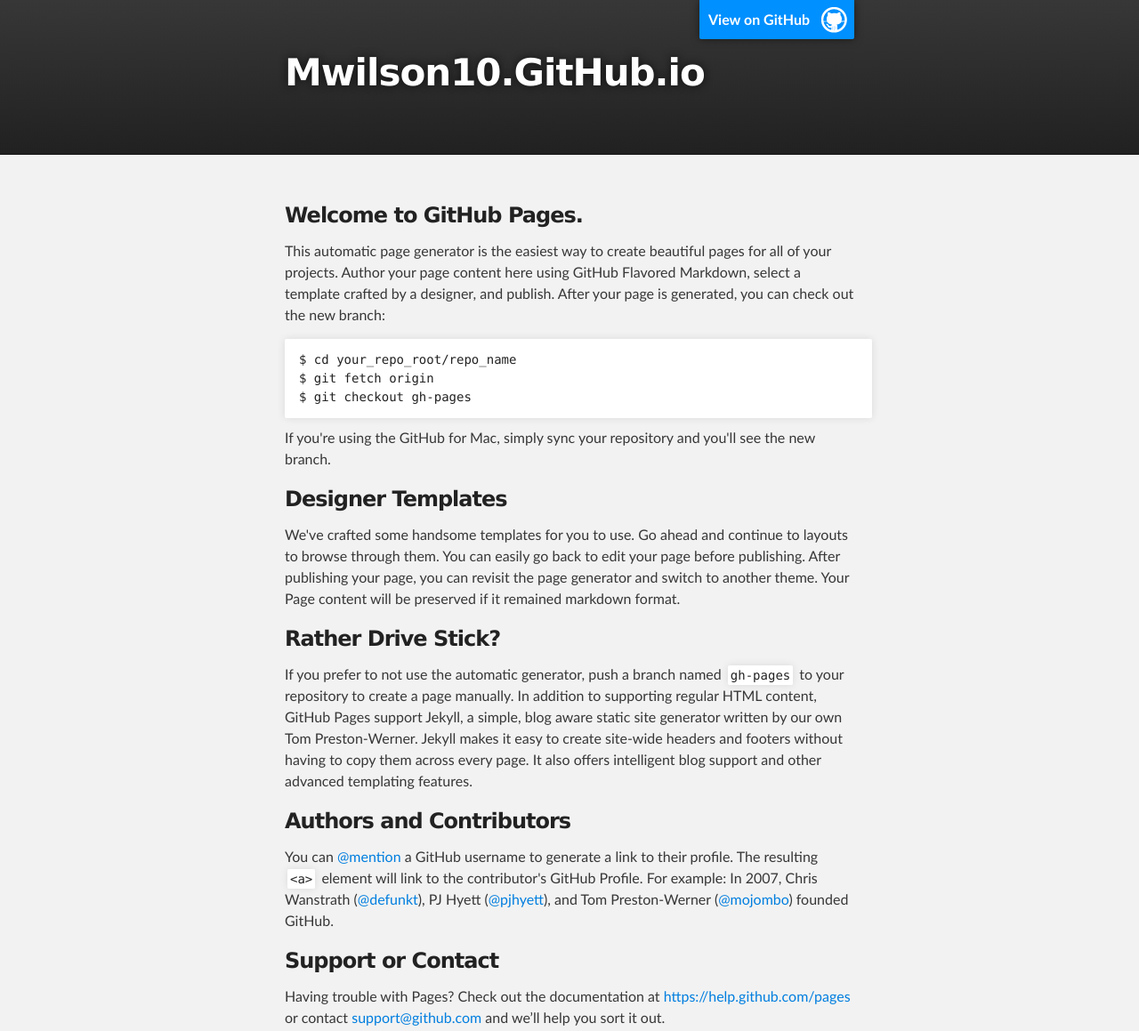
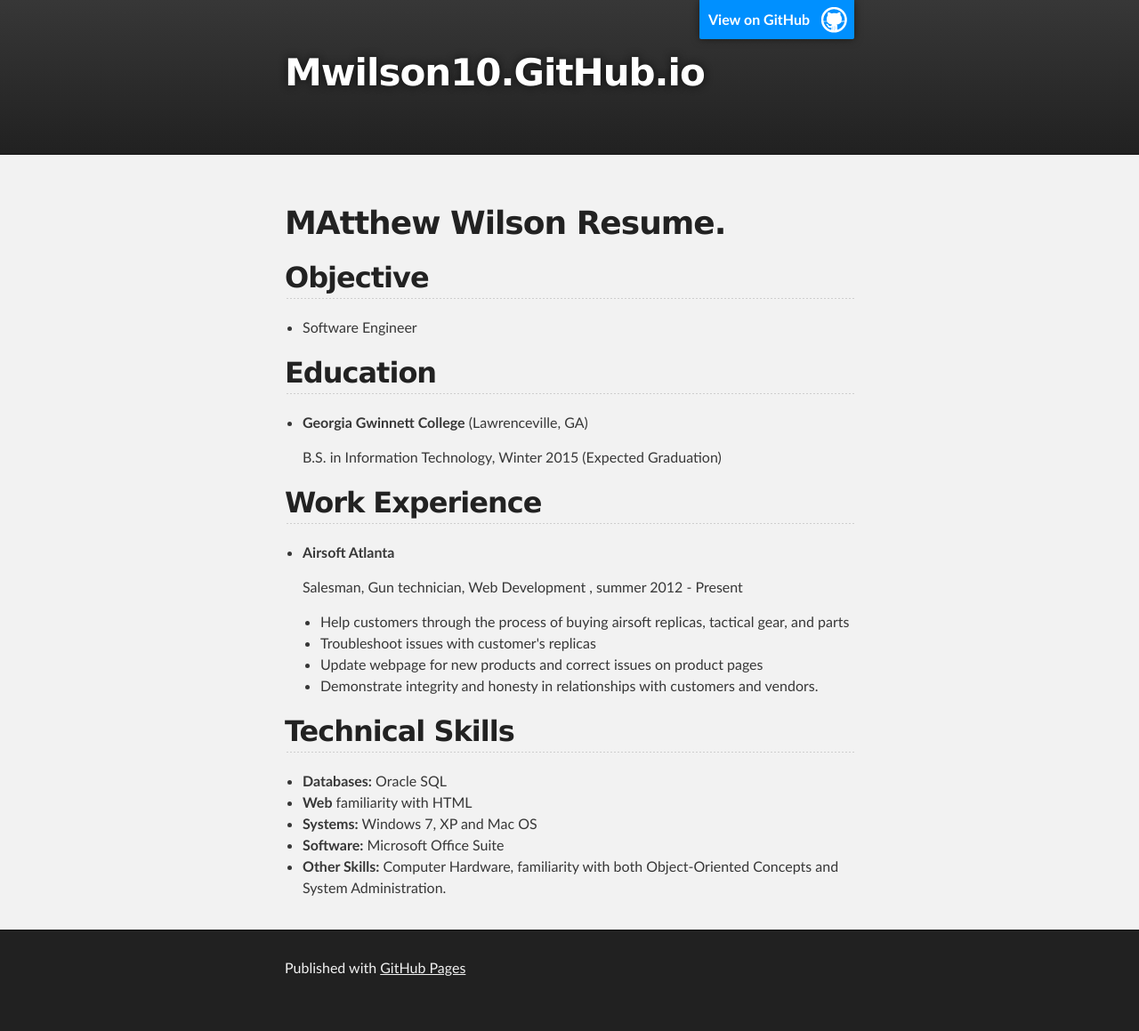
Before and after one commit to mwilson10/mwilson10.github.io, a plain HTML site: page index.html in a window 1280 px wide. Shown: the top 1159 px of the page at 89% size. After the commit the page ends 1135 px from the top, so only its background shows below. Drawn offline with Linux system fonts and the light colour scheme.

Commit message:
Update index.html

```diff
--- a/index.html
+++ b/index.html
@@ -8,7 +8,7 @@
 
     <link rel="stylesheet" type="text/css" media="screen" href="stylesheets/stylesheet.css">
 
-    <title>Mwilson10.GitHub.io</title>
+    <title>MAtthew Wilson</title>
   </head>
 
   <body>
@@ -27,37 +27,57 @@
     <!-- MAIN CONTENT -->
     <div id="main_content_wrap" class="outer">
       <section id="main_content" class="inner">
-        <h3>
-<a id="welcome-to-github-pages" class="anchor" href="#welcome-to-github-pages" aria-hidden="true"><span class="octicon octicon-link"></span></a>Welcome to GitHub Pages.</h3>
+        <h1>
+<a id="Matthew Wislon Resume" class="anchor" href="#Matthew Wislson Resume" aria-hidden="true"><span class="octicon octicon-link"></span></a>MAtthew Wilson Resume.</h1>
 
-<p>This automatic page generator is the easiest way to create beautiful pages for all of your projects. Author your page content here using GitHub Flavored Markdown, select a template crafted by a designer, and publish. After your page is generated, you can check out the new branch:</p>
+<h2>
+  <a name="objective" class="anchor" href="#objective"><span class="octicon octicon-link"></span></a>Objective</h2>
 
-<pre><code>$ cd your_repo_root/repo_name
-$ git fetch origin
-$ git checkout gh-pages
-</code></pre>
+<ul>
+<li>  Software Engineer </li>
+</ul>
 
-<p>If you're using the GitHub for Mac, simply sync your repository and you'll see the new branch.</p>
 
-<h3>
-<a id="designer-templates" class="anchor" href="#designer-templates" aria-hidden="true"><span class="octicon octicon-link"></span></a>Designer Templates</h3>
+<h2>
+<a name="education" class="anchor" href="#education"><span class="octicon octicon-link"></span></a>Education</h2>
 
-<p>We've crafted some handsome templates for you to use. Go ahead and continue to layouts to browse through them. You can easily go back to edit your page before publishing. After publishing your page, you can revisit the page generator and switch to another theme. Your Page content will be preserved if it remained markdown format.</p>
+<ul>
+<li>
+<p><strong>Georgia Gwinnett College</strong> (Lawrenceville, GA)</p>
 
-<h3>
-<a id="rather-drive-stick" class="anchor" href="#rather-drive-stick" aria-hidden="true"><span class="octicon octicon-link"></span></a>Rather Drive Stick?</h3>
+<p>B.S. in Information Technology, Winter 2015 (Expected Graduation)</p>
+</li>
+</ul>
 
-<p>If you prefer to not use the automatic generator, push a branch named <code>gh-pages</code> to your repository to create a page manually. In addition to supporting regular HTML content, GitHub Pages support Jekyll, a simple, blog aware static site generator written by our own Tom Preston-Werner. Jekyll makes it easy to create site-wide headers and footers without having to copy them across every page. It also offers intelligent blog support and other advanced templating features.</p>
+<h2>
+  <a name="Work-experience" class="anchor" href="work-experience"><span class ="octicon octicon-link"></span></a>Work Experience</h2>
 
-<h3>
-<a id="authors-and-contributors" class="anchor" href="#authors-and-contributors" aria-hidden="true"><span class="octicon octicon-link"></span></a>Authors and Contributors</h3>
+  <ul>
+<li>
+<p><strong>Airsoft Atlanta</strong></p>
 
-<p>You can <a href="https://github.com/blog/821" class="user-mention">@mention</a> a GitHub username to generate a link to their profile. The resulting <code>&lt;a&gt;</code> element will link to the contributor's GitHub Profile. For example: In 2007, Chris Wanstrath (<a href="https://github.com/defunkt" class="user-mention">@defunkt</a>), PJ Hyett (<a href="https://github.com/pjhyett" class="user-mention">@pjhyett</a>), and Tom Preston-Werner (<a href="https://github.com/mojombo" class="user-mention">@mojombo</a>) founded GitHub.</p>
+<p>Salesman, Gun technician, Web Development , summer 2012 - Present</p>
 
-<h3>
-<a id="support-or-contact" class="anchor" href="#support-or-contact" aria-hidden="true"><span class="octicon octicon-link"></span></a>Support or Contact</h3>
+<ul>
+<li>  Help customers through the process of buying airsoft replicas, tactical gear, and parts</li>
+<li>  Troubleshoot issues with customer's replicas</li>
+<li>  Update webpage for new products and correct issues on product pages</li>
+<li>  Demonstrate integrity and honesty in relationships with customers and vendors. </li>
+</ul>
+</li>
+</ul>
 
-<p>Having trouble with Pages? Check out the documentation at <a href="https://help.github.com/pages">https://help.github.com/pages</a> or contact <a href="mailto:support@github.com">support@github.com</a> and we’ll help you sort it out.</p>
+<h2>
+  <a name="Technical-Skills" class="anchor" href="technical-skills"><span class ="octicon octicon-link"></span></a>Technical Skills</h2>
+
+<ul>
+<li>  <strong>Databases:</strong> Oracle SQL</li>
+<li>  <strong>Web</strong> familiarity with HTML</li>
+<li>  <strong>Systems:</strong> Windows 7, XP and Mac OS</li>
+<li>  <strong>Software:</strong> Microsoft Office Suite</li>
+<li>  <strong>Other Skills:</strong> Computer Hardware, familiarity with both Object-Oriented Concepts and System Administration.</li>
+</ul>
+
       </section>
     </div>
 
```
